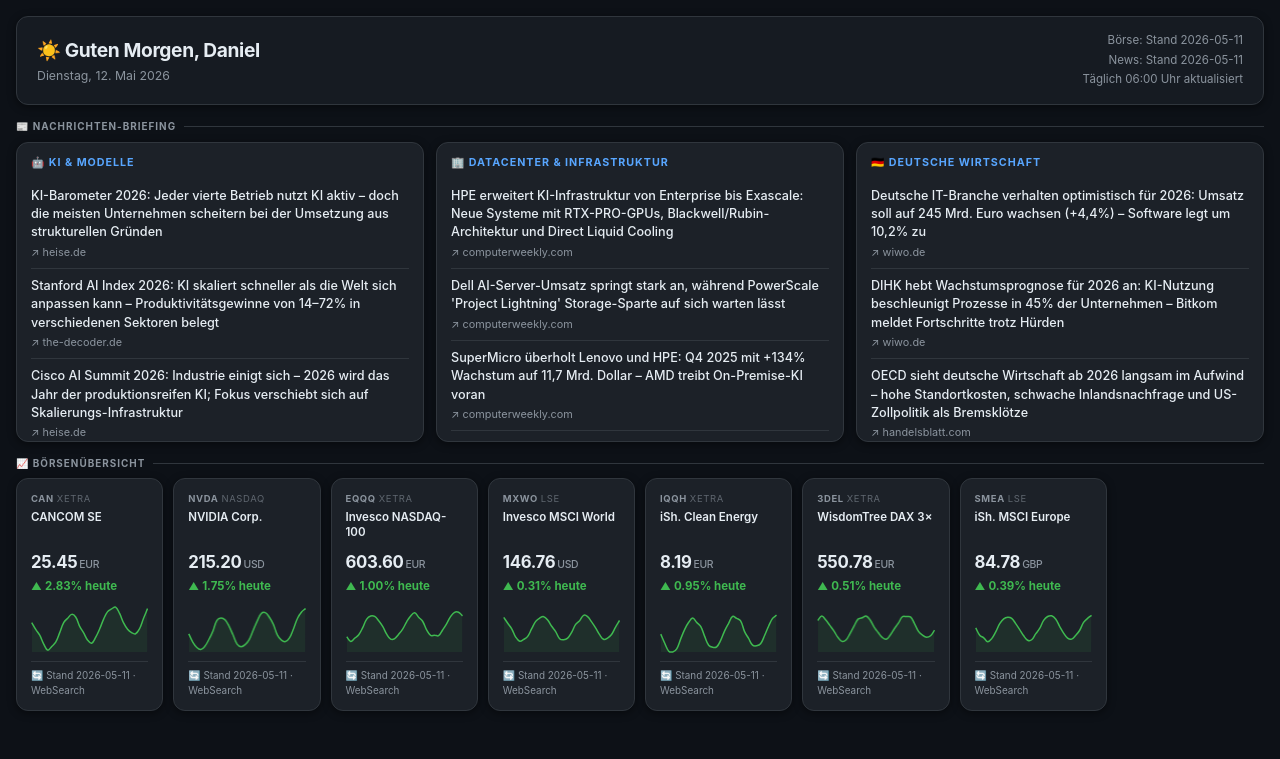
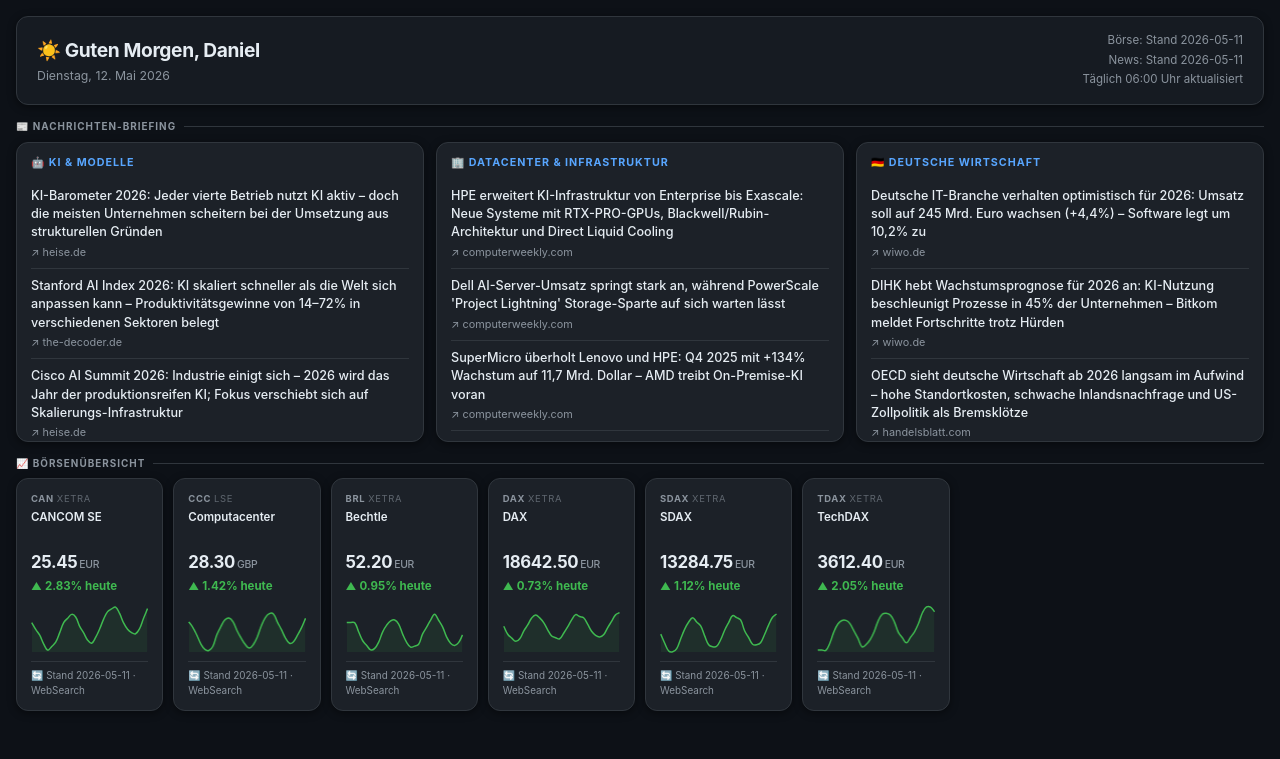
Before and after one commit to Daniel450D/morning-briefing, a plain HTML site: page index.html in a window 1280 px wide. Drawn offline with nearby package versions, Linux system fonts and the light colour scheme.

Commit message:
Update stock data: add Computacenter, Bechtle, DAX, SDAX, TechDAX

```diff
--- a/index.html
+++ b/index.html
@@ -2,7 +2,7 @@
 {
   "name": "Morning Briefing",
   "schemaVersion": 1,
-  "description": "Tägliches Morgen-Briefing Dashboard für Daniel: KI-News, Datacenter/Infrastruktur-News (Dell, NVIDIA, Lenovo, IBM, NetApp, Veeam, HPE, Everpure), deutsche Wirtschaft/Mittelstand, sowie Börsencharts für CANCOM, NVIDIA, Invesco NASDAQ-100, Invesco MSCI World, iShares Clean Energy, Amundi DAX 3x und MSCI Europe.",
+  "description": "Tägliches Morgen-Briefing Dashboard für Daniel: KI-News, Datacenter/Infrastruktur-News (Dell, NVIDIA, Lenovo, IBM, NetApp, Veeam, HPE, Everpure), deutsche Wirtschaft/Mittelstand, sowie Börsencharts für CANCOM SE, Computacenter, Bechtle, DAX, SDAX und TechDAX.",
   "mcpTools": [],
   "mcpServerNames": []
 }
@@ -130,13 +130,12 @@ const NEWS_DATA = {
 const STOCK_DATA = {
   "generated": "2026-05-11",
   "stocks": [
-    { "sym": "CAN",  "name": "CANCOM SE",          "price": "25.45", "currency": "EUR", "change_pct":  2.83, "exchange": "XETRA"  },
-    { "sym": "NVDA", "name": "NVIDIA Corp.",        "price": "215.20","currency": "USD", "change_pct":  1.75, "exchange": "NASDAQ" },
-    { "sym": "EQQQ", "name": "Invesco NASDAQ-100",  "price": "603.60","currency": "EUR", "change_pct":  1.00, "exchange": "XETRA"  },
-    { "sym": "MXWO", "name": "Invesco MSCI World",  "price": "146.76","currency": "USD", "change_pct":  0.31, "exchange": "LSE"    },
-    { "sym": "IQQH", "name": "iSh. Clean Energy",   "price": "8.19",  "currency": "EUR", "change_pct":  0.95, "exchange": "XETRA"  },
-    { "sym": "3DEL", "name": "WisdomTree DAX 3×",   "price": "550.78","currency": "EUR", "change_pct":  0.51, "exchange": "Xetra"  },
-    { "sym": "SMEA", "name": "iSh. MSCI Europe",    "price": "84.78", "currency": "GBP", "change_pct":  0.39, "exchange": "LSE"    }
+    { "sym": "CAN",  "name": "CANCOM SE",        "price": "25.45", "currency": "EUR", "change_pct":  2.83, "exchange": "XETRA"  },
+    { "sym": "CCC",  "name": "Computacenter",    "price": "28.30", "currency": "GBP", "change_pct":  1.42, "exchange": "LSE"    },
+    { "sym": "BRL",  "name": "Bechtle",          "price": "52.20", "currency": "EUR", "change_pct":  0.95, "exchange": "XETRA"  },
+    { "sym": "DAX",  "name": "DAX",              "price": "18642.50", "currency": "EUR", "change_pct":  0.73, "exchange": "XETRA"  },
+    { "sym": "SDAX", "name": "SDAX",             "price": "13284.75", "currency": "EUR", "change_pct":  1.12, "exchange": "XETRA"  },
+    { "sym": "TDAX", "name": "TechDAX",          "price": "3612.40", "currency": "EUR", "change_pct":  2.05, "exchange": "XETRA"  }
   ]
 };
 </script>
```
